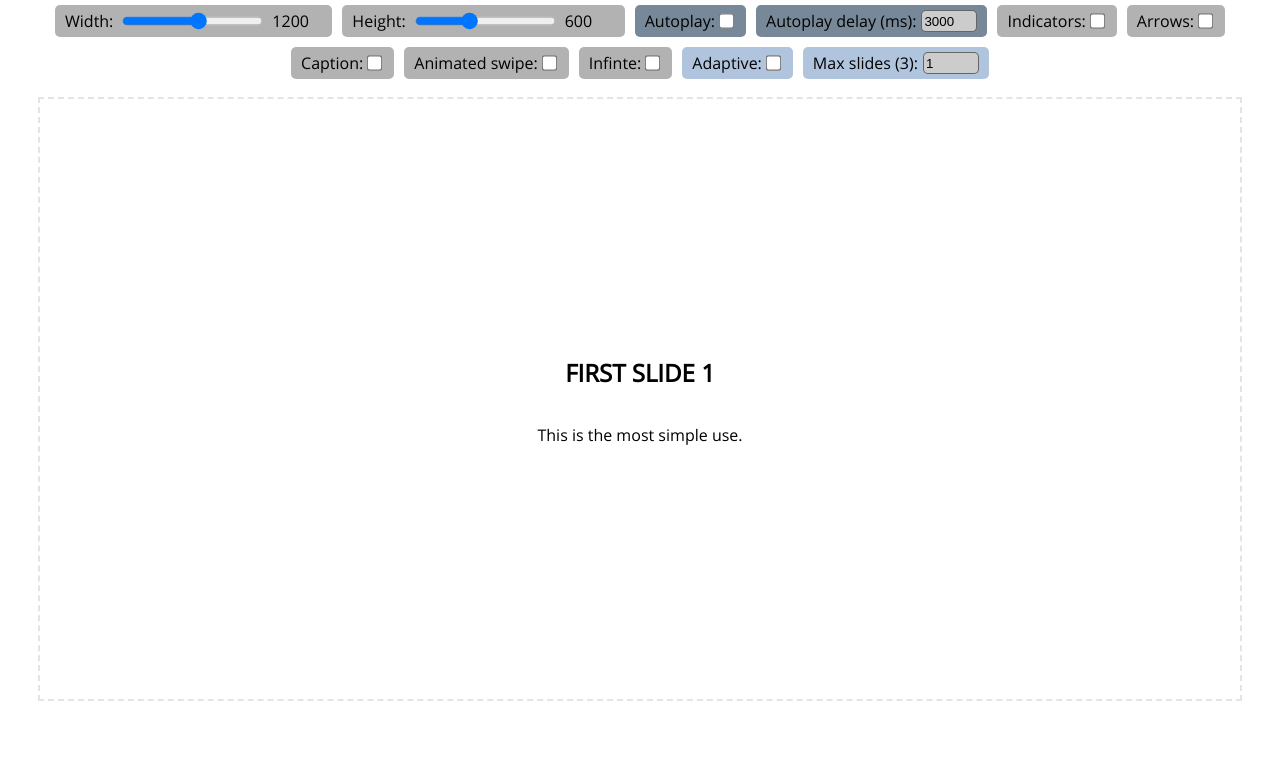
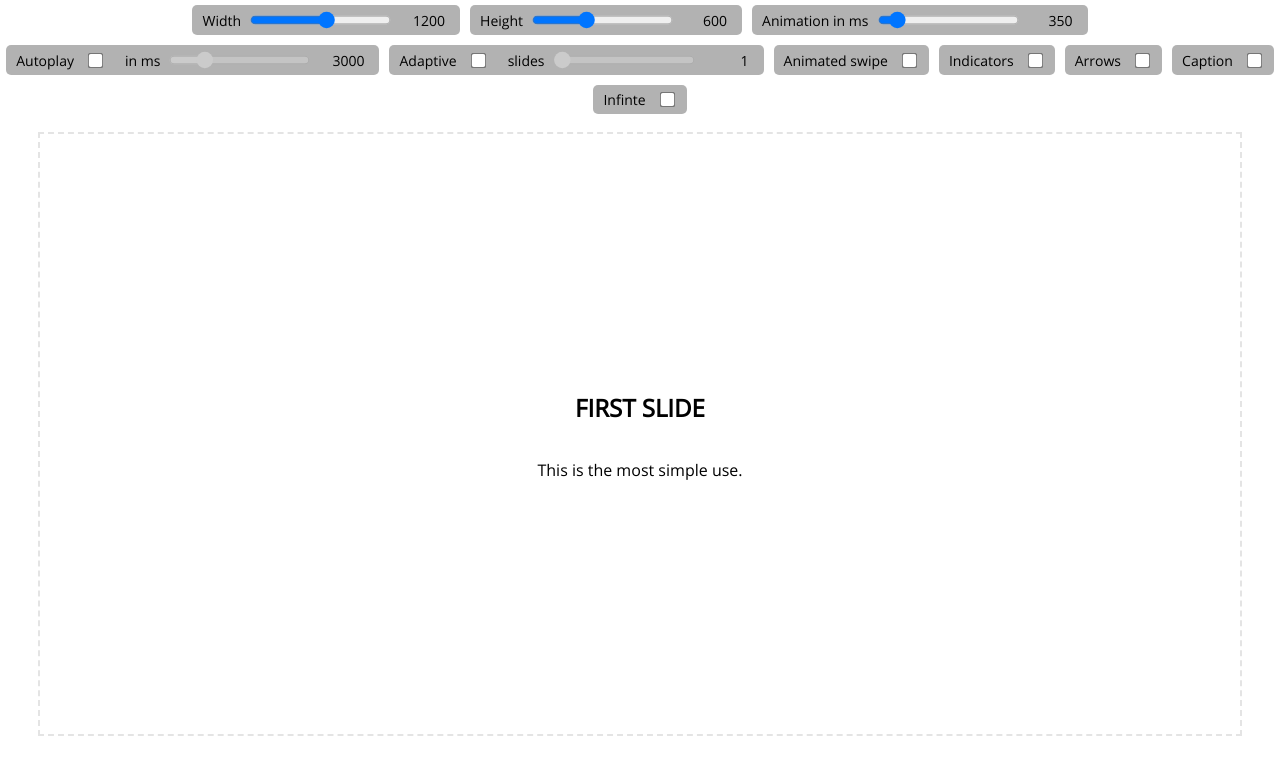
Before and after one commit to vadigru/react-slider, a React app: page / in a window 1280 px wide. Shown: the top 774 px of the page. Built offline with nearby package versions, Linux system fonts and the light colour scheme.

Commit message:
Updates visualized setting. Updates readme.

```diff
--- a/src/components/app/app.jsx
+++ b/src/components/app/app.jsx
@@ -15,10 +15,11 @@ const App = () => {
       // arrows={true}
       // adaptiveSlides={true}
       // animatedSwipe={true}
+      animationTime={350}
       // slidesCount={1}
     >
       <div>
-        <h2>FIRST SLIDE 1</h2>
+        <h2>FIRST SLIDE</h2>
         <p>This is the most simple use.</p>
       </div>
 
--- a/src/components/slider/slider.jsx
+++ b/src/components/slider/slider.jsx
@@ -6,6 +6,7 @@ import {
   getSlidesCount,
   getSlideData,
   getBackground,
+  isMobile
 } from "../../utils/common.js";
 import {
   AUTOPLAY_DELAY,
@@ -25,8 +26,8 @@ class Slider extends React.Component {
     this.slideRef = null;
     this.styleSheet = document.styleSheets[0];
     this.timer = null;
-    this.touchTimeEnd = null;
-    this.touchTimeStart = null;
+    // this.touchTimeEnd = null;
+    // this.touchTimeStart = null;
     this.demoMode = this.props.demoMode || false;
 
     this.state = {
@@ -36,6 +37,7 @@ class Slider extends React.Component {
       isDisabled: false,
       isAdaptive: this.props.adaptiveSlides || false,
       isAnimatedSwipe: this.props.animatedSwipe || false,
+      animationTime: this.props.animationTime || 350,
       isArrows: this.props.arrows || false,
       isAutoplay: this.props.autoplay || false,
       isIndicators: this.props.indicators || false,
@@ -71,6 +73,7 @@ class Slider extends React.Component {
     this.arrowsRef = React.createRef();
     this.adaptiveRef = React.createRef();
     this.animatedSwipeRef = React.createRef();
+    this.animationTimeRef = React.createRef();
     this.captionRef = React.createRef();
     this.slidesCountRef = React.createRef();
     // bindings for visualized settings ---------------------------------------
@@ -126,6 +129,9 @@ class Slider extends React.Component {
   }
   toggleAnimatedSwipe() {
     this.setState({isAnimatedSwipe: !this.state.isAnimatedSwipe});
+  }
+  changeAnimationTime(value) {
+    this.setState({animationTime: parseInt(value, 10)});
   }
   toggleCaption() {
     this.setState({isCaption: !this.state.isCaption});
@@ -223,7 +229,9 @@ class Slider extends React.Component {
     this.buildIndicators(this.state.slidesToShow);
     this.startAutoplay();
     this.updateWindowDimensions();
+    if (!isMobile.any()) {
       window.addEventListener(`resize`, this.updateWindowDimensions);
+    }
     if (this.slideRef) {
       this.slideRef.addEventListener(`mouseleave`, (evt) => this.leaveSlideZone(evt));
     }
@@ -562,13 +570,7 @@ class Slider extends React.Component {
       y: this.touchPositionStart.y - this.touchPositionCurrent.y,
     };
 
-    if (this.positionDiff.y) {
-      window.removeEventListener(`resize`, this.updateWindowDimensions);
-      setTimeout(() => {
-        window.addEventListener(`resize`, this.updateWindowDimensions);
-      }, 1);
-    }
-    if (Math.abs(this.positionDiff.x) >= SwipeSensitivity.MAX && this.touchTimeEnd - this.touchTimeStart > 150) {
+    if (Math.abs(this.positionDiff.x) >= SwipeSensitivity.MAX/* && this.touchTimeEnd - this.touchTimeStart > 0*/) {
       if (this.positionDiff.x > SwipeSensitivity.MAX) {
         this.handlNextSlideClick();
       } else {
@@ -582,11 +584,15 @@ class Slider extends React.Component {
           slidePosition: position
         });
         this.setAnimation(evt);
+      } else {
+        this.setState({
+          isSwiping: true
+        });
       }
     }
 
-    this.touchTimeStart = null;
-    this.touchTimeEnd = null;
+    // this.touchTimeStart = null;
+    // this.touchTimeEnd = null;
     this.positionDiff = null;
   }
 
@@ -600,7 +606,17 @@ class Slider extends React.Component {
   }
 
   onTouchStart(evt) {
+    const {
+      isAnimatedSwipe,
+      isDisabled,
+    } = this.state;
+
     this.touchTimeStart = evt.timeStamp;
+    if (isAnimatedSwipe && isDisabled) {
+      this.setState({
+        isDisabled: false
+      });
+    }
     if (evt.type === `mousedown`) {
       this.touchPositionStart = {
         x: evt.clientX,
@@ -626,6 +642,7 @@ class Slider extends React.Component {
   onTouchMove(evt) {
     const {
       isAnimatedSwipe,
+      isDisabled,
       sliderWidth,
       slidesToShow,
       slidePosition,
@@ -633,6 +650,7 @@ class Slider extends React.Component {
     let shift;
 
     if (this.touchPositionStart && slidesToShow !== this.initSlides.length) {
+      if (!isDisabled) {
         if (evt.type === `mousemove`) {
           shift = {
             x: this.touchPositionCurrent.x - evt.clientX,
@@ -652,6 +670,7 @@ class Slider extends React.Component {
             y: evt.changedTouches[0].clientY,
           };
         }
+      }
 
       if (isAnimatedSwipe) {
         const position = slidePosition + (shift.x * 100 / sliderWidth);
@@ -664,8 +683,8 @@ class Slider extends React.Component {
   }
 
   onTouchEnd(evt) {
-    if (this.touchTimeStart) {
-      this.touchTimeEnd = evt.timeStamp;
+    if (this.touchPositionStart) {
+      // this.touchTimeEnd = evt.timeStamp;
       this.checkAction(evt);
       this.touchPositionStart = null;
       this.touchPositionCurrent = null;
@@ -687,6 +706,7 @@ class Slider extends React.Component {
   render() {
     const {
       activeSlide,
+      animationTime,
       isCaption,
       isDisabled,
       isDragging,
@@ -705,12 +725,14 @@ class Slider extends React.Component {
     return (
       <main>
         {this.demoMode ? <section className="slider-settings">
-          <label htmlFor="wrange">Width:
+          <label htmlFor="wrange">
+            <span className="label-title">Width</span>
             <input
               id="wrange"
               type="range"
               min="320"
               max="1920"
+              name="wrange"
               value={this.state.sliderWidth}
               ref={this.widthRef}
               onChange={(evt) => {
@@ -719,12 +741,14 @@ class Slider extends React.Component {
             />
             <span>{this.state.sliderWidth}</span>
           </label>
-          <label htmlFor="hrange">Height:
+          <label htmlFor="hrange">
+            <span className="label-title">Height</span>
             <input
               id="hrange"
               type="range"
               min="320"
               max="1080"
+              name="hrange"
               value={this.state.sliderHeight}
               ref={this.heightRef}
               onChange={(evt) => {
@@ -733,7 +757,26 @@ class Slider extends React.Component {
             />
             <span>{this.state.sliderHeight}</span>
           </label>
-          <label htmlFor="autoplay" className="label-autoplay">Autoplay:
+          <label htmlFor="animation-time">
+            <span className="label-title">Animation in ms</span>
+            <input
+              id="animated"
+              type="range"
+              min="100"
+              max="3000"
+              name="animation-time"
+              value={this.state.animationTime}
+              ref={this.animationTimeRef}
+              onChange={(evt) => this.changeAnimationTime(evt.target.value)}
+            />
+            <span>{this.state.animationTime}</span>
+          </label>
+          <div className="slider-settings-autoplay">
+            <label
+              htmlFor="autoplay"
+              className="label-connected label-autoplay"
+            >
+              <span className="label-title">Autoplay</span>
               <input
                 id="autoplay"
                 type="checkbox"
@@ -743,21 +786,78 @@ class Slider extends React.Component {
                 defaultChecked={this.state.isAutoplay ? `checked` : false}
               />
             </label>
-          <label htmlFor="autoplay-delay" className="label-autoplay">Autoplay delay (ms):
+            <label
+              htmlFor="autoplay-delay"
+              className="label-connected label-autoplay-delay"
+            >
+              <span className="label-title">in ms</span>
               <input
                 id="autoplay-delay"
-              type="number"
-              name="autoplayDelay"
+                type={isMobile.any() ? `number` : `range`}
+                min="1000"
+                max="10000"
+                name="autoplay-delay"
                 value={this.state.autoplayDelay}
-              readOnly={this.state.isAutoplay ? false : true}
+                disabled={this.state.isAutoplay ? false : true}
                 style={{backgroundColor: !this.state.isAutoplay ? `#ccc` : ``}}
                 ref={this.autoplayDelayRef}
                 onChange={(evt) => {
                   this.changeAutoplayDelay(evt.target.value);
                 }}
               />
+              {isMobile.any() ? `` : <span>{this.state.autoplayDelay}</span>}
             </label>
-          <label htmlFor="indicators">Indicators:
+          </div>
+          <div className="slider-settings-adaptive">
+            <label
+              htmlFor="adaptive"
+              className="label-connected label-adaptive"
+            >
+              <span className="label-title">Adaptive</span>
+              <input
+                id="adaptive"
+                type="checkbox"
+                name="adaptive"
+                ref={this.adaptiveRef}
+                onChange={this.toggleAdaptive}
+                defaultChecked={this.state.isAdaptive ? `checked` : false}
+              />
+            </label>
+            <label
+              htmlFor="slides-count"
+              className="label-connected label-slides-count"
+            >
+              <span className="label-title">slides</span>
+              <input
+                id="slides-count"
+                type={isMobile.any() ? `number` : `range`}
+                min="1"
+                max="3"
+                name="slides-count"
+                value={this.state.slidesToShow}
+                disabled={this.state.isAdaptive ? false : true}
+                style={{backgroundColor: !this.state.isAdaptive ? `#ccc` : ``}}
+                ref={this.slidesCountRef}
+                onChange={(evt) => {
+                  this.changeSlidesCount(evt.target.value > 3 ? 3 : evt.target.value);
+                }}
+              />
+              {isMobile.any() ? `` : <span>{this.state.slidesToShow}</span>}
+            </label>
+          </div>
+          <label htmlFor="animated-swipe">
+            <span className="label-title">Animated swipe</span>
+            <input
+              id="animated-swipe"
+              type="checkbox"
+              name="animated-swipe"
+              ref={this.animatedSwipeRef}
+              onChange={this.toggleAnimatedSwipe}
+              defaultChecked={this.state.isAnimatedSwipe ? `checked` : false}
+            />
+          </label>
+          <label htmlFor="indicators">
+            <span className="label-title">Indicators</span>
             <input
               id="indicators"
               type="checkbox"
@@ -767,7 +867,8 @@ class Slider extends React.Component {
               defaultChecked={this.state.isIndicators ? `checked` : false}
             />
           </label>
-          <label htmlFor="arrows">Arrows:
+          <label htmlFor="arrows">
+            <span className="label-title">Arrows</span>
             <input
               id="arrows"
               type="checkbox"
@@ -777,7 +878,8 @@ class Slider extends React.Component {
               defaultChecked={this.state.isArrows ? `checked` : false}
             />
           </label>
-          <label htmlFor="caption">Caption:
+          <label htmlFor="caption">
+            <span className="label-title">Caption</span>
             <input
               id="caption"
               type="checkbox"
@@ -787,18 +889,8 @@ class Slider extends React.Component {
               defaultChecked={this.state.isCaption ? `checked` : false}
             />
           </label>
-          <label htmlFor="animated">Animated swipe:
-            <input
-              id="animated"
-              type="checkbox"
-              name="animated"
-              ref={this.animatedSwipeRef}
-              onChange={this.toggleAnimatedSwipe}
-              defaultChecked={this.state.isAnimatedSwipe ? `checked` : false}
-            />
-          </label>
-
-          <label htmlFor="infinite">Infinte:
+          <label htmlFor="infinite">
+            <span className="label-title">Infinte</span>
             <input
               id="infinite"
               type="checkbox"
@@ -806,32 +898,6 @@ class Slider extends React.Component {
               ref={this.infiniteRef}
               onChange={this.toggleInfinite}
               defaultChecked={this.state.isInfinite ? `checked` : false}
-            />
-          </label>
-          <label htmlFor="adaptive" className="label-adaptive">Adaptive:
-            <input
-              id="adaptive"
-              type="checkbox"
-              name="adaptive"
-              ref={this.adaptiveRef}
-              onChange={this.toggleAdaptive}
-              defaultChecked={this.state.isAdaptive ? `checked` : false}
-            />
-          </label>
-          <label htmlFor="slides-count" className="label-adaptive">Max slides (3):
-            <input
-              id="slides-count"
-              type="number"
-              min="1"
-              max="3"
-              name="slides-count"
-              value={this.state.slidesToShow}
-              readOnly={this.state.isAdaptive ? false : true}
-              style={{backgroundColor: !this.state.isAdaptive ? `#ccc` : ``}}
-              ref={this.slidesCountRef}
-              onChange={(evt) => {
-                this.changeSlidesCount(evt.target.value > 3 ? 3 : evt.target.value);
-              }}
             />
           </label>
         </section> : ``}
@@ -864,7 +930,7 @@ class Slider extends React.Component {
             style={{
               animationName: slideAnimation,
               animationTimingFunction: `ease`,
-              animationDuration: `0.75s`,
+              animationDuration: `${animationTime}ms`,
               left: `-${slidePosition}%`,
 
             }}
@@ -935,6 +1001,7 @@ Slider.propTypes = {
   arrows: PropTypes.bool,
   adaptiveSlides: PropTypes.bool,
   animatedSwipe: PropTypes.bool,
+  animationTime: PropTypes.number,
   slidesCount: PropTypes.number,
 };
 
--- a/src/const.js
+++ b/src/const.js
@@ -1,6 +1,5 @@
 export const AUTOPLAY_DELAY = 3000;
 export const INDICATORS_HEIGHT = 30;
-export const SENSITIVITY = 100;
 
 export const SlidePosition = {
   INITIAL: 100,
@@ -15,7 +14,7 @@ export const SlidesCount = {
 
 export const SwipeSensitivity = {
   MIN: 0,
-  MAX: 100,
+  MAX: 150,
 };
 
 export const WindowDimensions = {
--- a/src/sass/blocks/slider-settings.scss
+++ b/src/sass/blocks/slider-settings.scss
@@ -7,52 +7,89 @@ main {
 }
 
 .slider-settings {
-  font-size: 16px;
+  font-size: 14px;
   margin: 0;
   padding: 0;
   display: flex;
-  flex-direction: row;
-  flex-wrap: wrap;
+  flex-direction: column;
+  flex-wrap: nowrap;
   justify-content: center;
-  align-items: center;
+  align-items: stretch;
   order: 1;
-  & input[type=checkbox] {
-    transform: scale(1.2);
-    margin-left: 5px;
-  }
-  & input[type=number] {
-    width: 50px;
-    margin-left: 5px;
-    border: 1px solid $color-black-50;
-    border-radius: 5px;
-  }
-  & input[type=range] {
-    width: auto;
-    transform: scale(1.1);
-    margin-left: 15px;
-    margin-right: 15px;
-  }
   & label {
+    white-space: nowrap;
+    margin: 5px;
     padding: 5px 10px;
-    margin: 5px;
     display: flex;
     flex-direction: row;
-
-    justify-content: space-between;
+    flex-grow: 1;
+    justify-content: flex-start;
+    align-items: center;
     border-radius: 5px;
     background-color: $color-black-30;
   }
+  & input[type=checkbox] {
+    transform: scale(1.2);
+    margin-left: 15px;
+  }
+  & input[type=number],
+  & input[type=number]{
+    width: 50px;
+    margin-left: 10px;
+    margin-right: 5px;
+    border: 0;
+    border-radius: 3px;
+  }
+  & input[type=range] {
+    width: 30%;
+    transform: scale(1.1);
+    margin-left: 15px;
+    margin-right: 10px;
+  }
+  & input[type=range][name=wrange],
+  & input[type=range][name=hrange] {
+    width: auto;
+  }
+
   & span {
     display: block;
-    width: 50px;
+    width: 30px;
+    text-align: right;
+    margin-right: 5px;
   }
-  & .label-autoplay {
-    background-color: lightslategray;
+  & span.label-title {
+    display: block;
+    width: auto;
+    margin-right: auto;
   }
+}
 
-  & .label-adaptive {
-    background-color: lightsteelblue;
-  }
+label.label-connected {
+  margin: 0;
+}
+
+label.label-autoplay,
+label.label-adaptive {
+  margin-top: 5px;
+  margin-bottom: 5px;
+  margin-left: 5px;
+  border-top-right-radius: 0;
+  border-bottom-right-radius: 0;
+}
+
+label.label-autoplay-delay,
+label.label-slides-count {
+  margin-top: 5px;
+  margin-right: 5px;
+  margin-bottom: 5px;
+  border-top-left-radius: 0;
+  border-bottom-left-radius: 0;
+}
+
+.slider-settings-adaptive,
+.slider-settings-autoplay {
+  display: flex;
+  flex-wrap: nowrap;
 }
 
 @media (min-width: $tablet-width) {
@@ -60,6 +97,23 @@ main {
     order: 1;
   }
   .slider-settings {
+  flex-direction: row;
+    flex-wrap: wrap;
     order: 0;
+    & label {
+      flex-grow: 0;
+    }
+    & input[type=range] {
+      width: auto;
+      transform: scale(1.1);
+      margin-left: 15px;
+      margin-right: 10px;
+    }
+    & span {
+      display: block;
+      width: 50px;
+      text-align: right;
+      margin-right: 5px;
+    }
   }
 }
--- a/src/utils/common.js
+++ b/src/utils/common.js
@@ -43,3 +43,24 @@ export const getBackground = (arr) => {
   }
   return background;
 };
+
+export const isMobile = {
+  android: () => {
+    return navigator.userAgent.match(/android/i);
+  },
+  blackberry: () => {
+    return navigator.userAgent.match(/blackberry/i);
+  },
+  iOS: () => {
+    return navigator.userAgent.match(/iPhone|iPad|iPod/i);
+  },
+  opera: () => {
+    return navigator.userAgent.match(/opera mini/i);
+  },
+  windows: () => {
+    return navigator.userAgent.match(/iemobile/i);
+  },
+  any: () => {
+    return (isMobile.android() || isMobile.blackberry() || isMobile.iOS() || isMobile.opera() || isMobile.windows());
+  }
+};
```
Also changed, not shown: public/css/app.css, 2 other files (tests, documents, lock files or other folders). Lines whose indentation alone changed are shown as unchanged.
